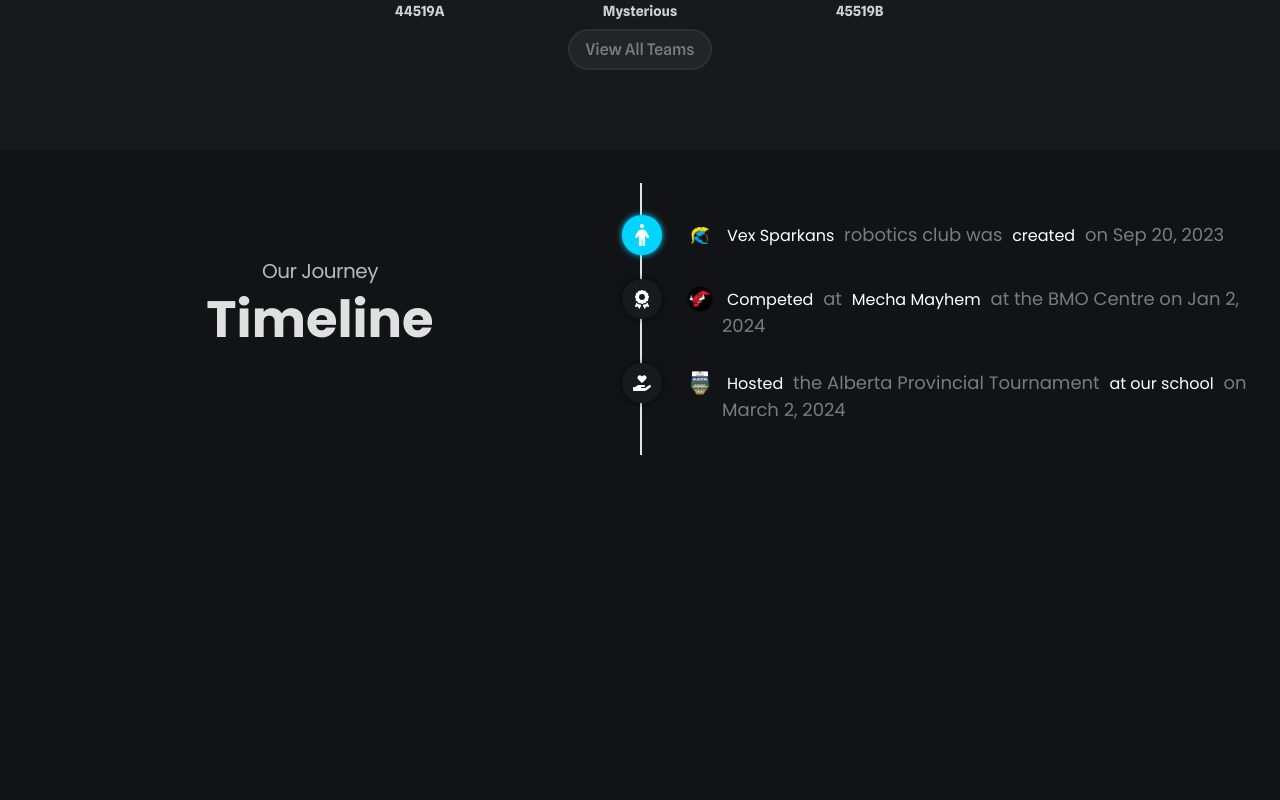
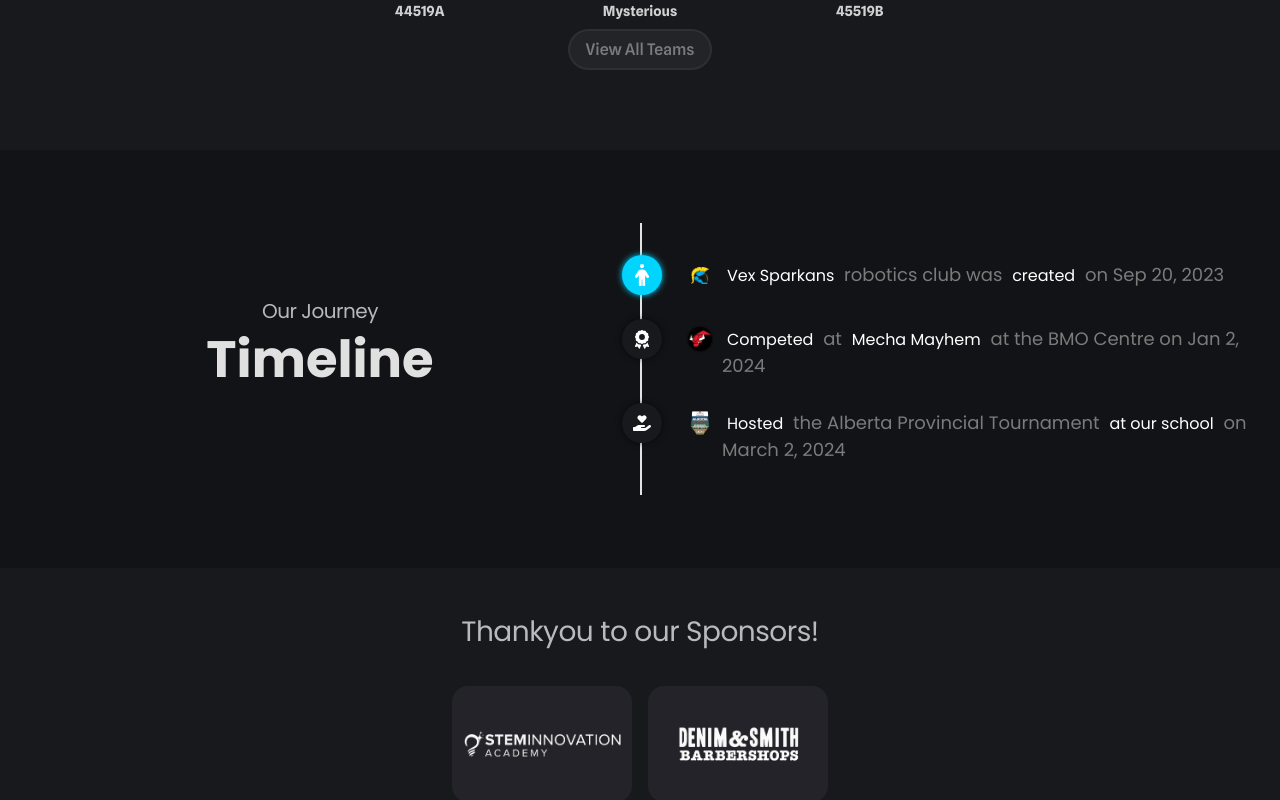
Before and after one commit to AbdelrahmanAbdelwaly/STEMIA-Vex-Robotics-Website, a React (Vite) app in the folder vite-project/: page / in a window 1280 px wide. Shown: the part 1180-1980 px from the top of the page. Before the commit the page ends 1668 px from the top, so only its background shows below. Built offline with nearby package versions, Linux system fonts and the light colour scheme.

Commit message:
Added a Sponsors section on the home page

```diff
--- a/vite-project/src/Home.jsx
+++ b/vite-project/src/Home.jsx
@@ -5,6 +5,7 @@
 import Landing from './components/home/landing/Landing'
 import Teams from './components/home/teams/Teams'
 import Timeline from './components/home/timeline/Timeline'
+import Sponsors from './components/home/sponsors/Sponsors'
 // import (SectionName) from (path)
 
 const Home = () => {
@@ -16,6 +17,7 @@
     <Landing />
     <Teams />
     <Timeline />
+    <Sponsors />
 
     <main className='main'></main>
     </>
--- /dev/null
+++ b/vite-project/src/components/home/sponsors/Sponsors.jsx
@@ -0,0 +1,16 @@
+import React from 'react'
+import './sponsors.css'
+
+const Sponsors = () => {
+  return (
+    <div className='Sponsors_Section'>
+      <p className='Sponsors_Title'>Thankyou to our Sponsors!</p>
+      <div className='sponsors_list'>
+        <div className='sponsor s1'></div>
+        <div className='sponsor s2'></div>
+      </div>
+    </div>
+  )
+}
+
+export default Sponsors
--- /dev/null
+++ b/vite-project/src/components/home/sponsors/sponsors.css
@@ -0,0 +1,52 @@
+.Sponsors_Section {
+  display: flex;
+  flex-direction: column;
+  align-items: center;
+  justify-content: center;
+  background-color: #18191d;
+  width: 100vw;
+  padding-top: 50px;
+  padding-bottom: 50px;
+}
+
+.Sponsors_Title {
+  box-sizing: border-box;
+  font-size: 28px;
+  font-family: 'Poppins', 'Slpine Sans', serif;
+  font-weight: 500;
+  letter-spacing: -0.5px;
+  line-height: 28px;
+  color: rgba(255, 255, 255, .7);
+  text-align: center;
+}
+
+.sponsors_list {
+  margin-top: 40px;
+  width: 100%;
+  display: flex;
+  justify-content: center;
+  column-gap: 16px;
+}
+
+.sponsor {
+  background: hsla(0, 0%, 0%, .4);
+  border-radius: 16px;
+  display: flex;
+  justify-content: center;
+  align-items: center;
+  padding: 15px;
+  height: 116px;
+  width: 180px;
+  min-height: 116px;
+  opacity: 1;
+}
+
+.s1 {
+  background: url(s1.png);
+  background-size: cover;
+}
+
+.s2 {
+  background: url(s2.png);
+  background-size: cover;
+}
--- a/vite-project/src/components/home/timeline/timeline.css
+++ b/vite-project/src/components/home/timeline/timeline.css
@@ -4,6 +4,8 @@
   display: flex;
   justify-content: center;
   align-items: center;
+	padding-top: 40px;
+	padding-bottom: 40px;
 }
 
 .Timeline_Info {
@@ -32,7 +34,7 @@
 	--c-grey-400: #7b7b7b;
 	--c-grey-500: #ffffff;
 
-	--c-blue-500: rgb(0, 212, 255);
+	--c-blue-500: #00D4FF;
 }
 
 /* End basic CSS override */
@@ -128,6 +130,7 @@
     font-size: 16px;
 		font-weight: 00;
 		text-decoration: none;
+		transition: 300ms;
 		&:hover,
 		&:focus {
 			color: var(--c-blue-500);
--- a/vite-project/src/components/navbar/Navbar.jsx
+++ b/vite-project/src/components/navbar/Navbar.jsx
@@ -37,7 +37,7 @@
               <li><a href="#">Sponsors</a></li>
             </ul>
             <button className='Connect_Button'>Connect</button>
-            <button className='Donate_Button'>Donate</button>
+            <button className='Donate_Button'>Sponsor Us</button>
           </div>
         </div>
       </header>
--- a/vite-project/src/components/navbar/navbar.css
+++ b/vite-project/src/components/navbar/navbar.css
@@ -88,7 +88,7 @@
   display: flex;
   gap: clamp(0.5rem, 5vw, 2rem);
   position: absolute;
-  left: 90px;
+  left: 92px;
 }
 
 *,
@@ -114,7 +114,7 @@
 }
 
 .Connect_Button {
-  font-size: 16px;
+  font-size: 15px;
   height: 41px;
   border-style: solid;
   background-color: hsla(0,0%,100%,.05);
@@ -145,7 +145,7 @@
   border-radius: 21px;
   background-color: #248aff;
   color: white;
-  font-size: 16px;
+  font-size: 15px;
   text-align: center;
   border: none;
   padding-left: 16px;
```
Also changed, not shown: vite-project/src/components/home/sponsors/s1.png (added), vite-project/src/components/home/sponsors/s2.png (added).
